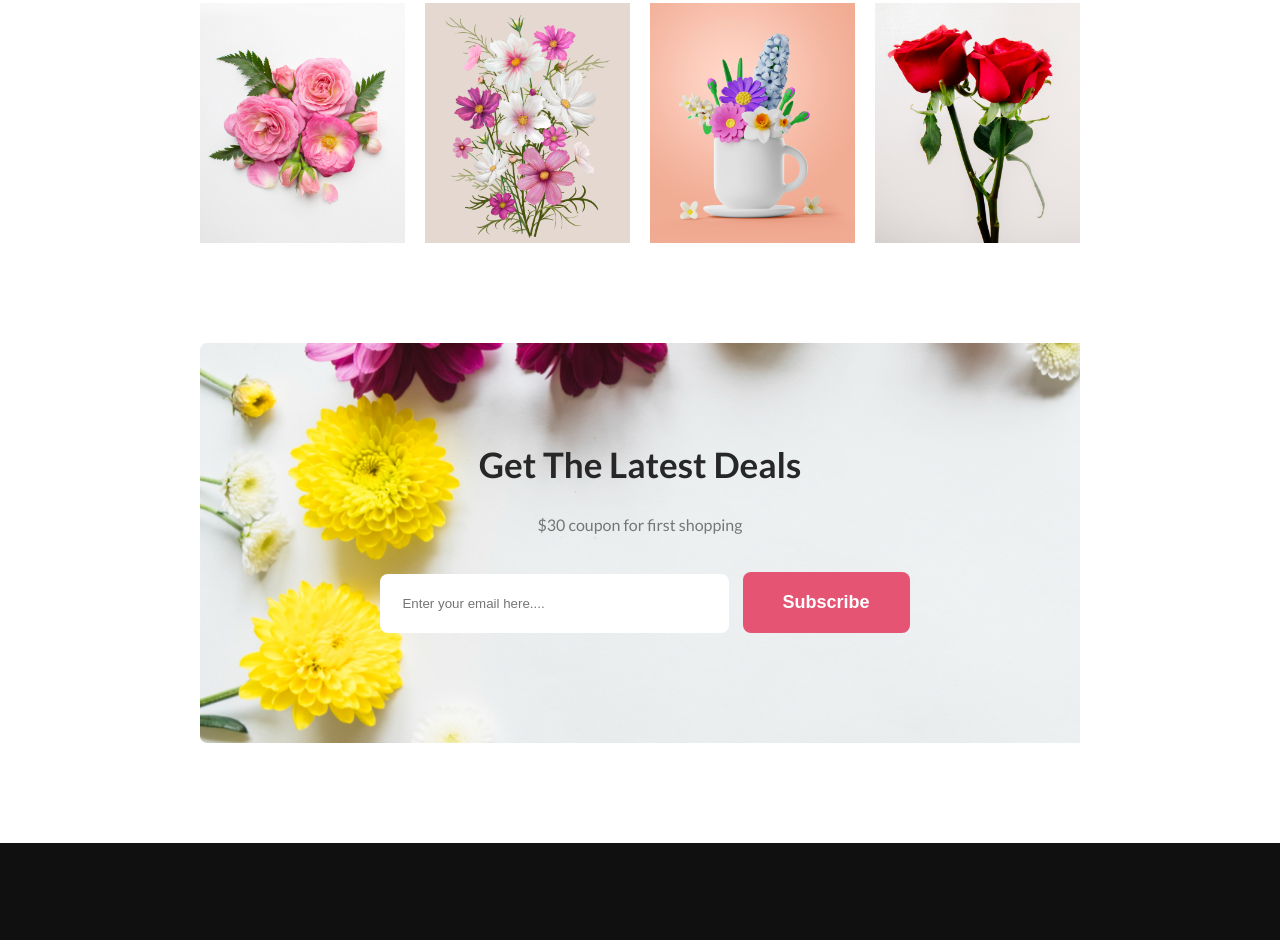
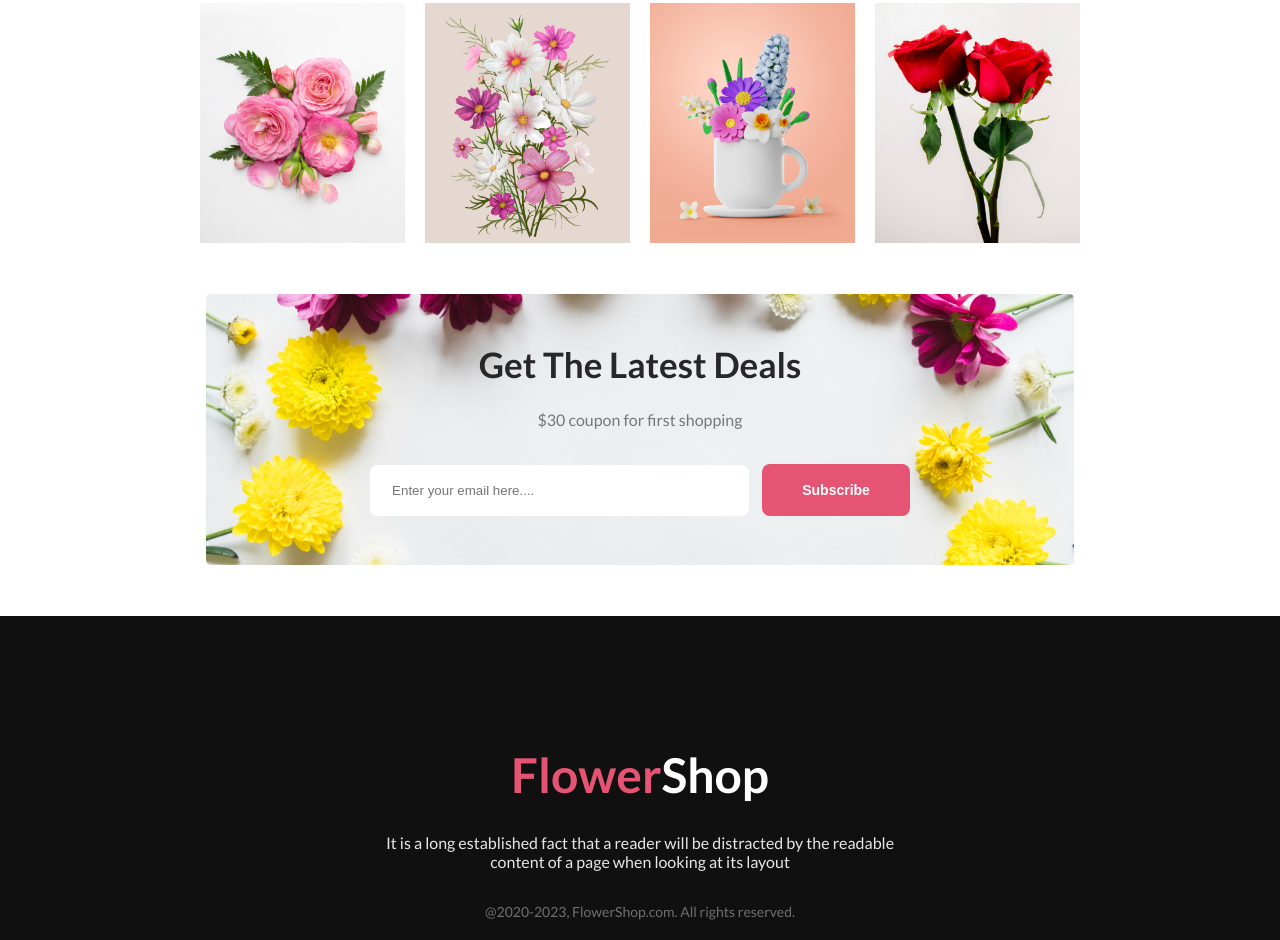
Before and after one commit to RawshanaraEity/flower-shop-website, a plain HTML site: page index.html in a window 1280 px wide. Shown: the part 2367-3307 px from the top of the page. Drawn offline with Linux system fonts and the light colour scheme.

Commit message:
deals section updated

```diff
--- a/index.html
+++ b/index.html
@@ -83,7 +83,7 @@
                 <h4 class="deals-title">Get The Latest Deals</h4>
                 <p class="deals-info">$30 coupon for first shopping</p>
                 <input type="email" placeholder="Enter your email here....">
-                <button class="btn-primary">Subscribe</button>
+                <button class="btn-primary btn-primary-1">Subscribe</button>
             </div>
         </section>
     </main>
--- a/style.css
+++ b/style.css
@@ -187,7 +187,7 @@ ul li a{
 /* insta section css */
 
 .insta {
-    padding: 100px 200px;
+    padding: 100px 200px 0px;
 }
 
 .insta-content {
@@ -221,16 +221,16 @@ ul li a{
 
 /* deals section css */
 .deals {
-    height: 400px;
-    margin: 0px 200px 100px 200px;
+    width: 868px;
+    margin: auto;
 
 }
 
 .deals-content {
     background-image: url('image/Rectangle\ 9.png');
     background-repeat: no-repeat;
-    background-size: cover;
-    width: 100%;
+    background-size: contain;
+    background-position: center center;
     padding: 100px 0;
     text-align: center;
 }
@@ -239,22 +239,26 @@ ul li a{
     color: #272727;
     font-size: 35px;
     font-weight: 700;
-    margin-bottom: 30px;
+    margin-bottom: 25px;
 }
 
 .deals-info {
     color: #27272799;
     font-size: 16px;
     font-weight: 400;
-    margin-bottom: 30px;
+    margin-bottom: 35px;
 }
 
 .deals-content input {
     background: #FFF;
     border: none;
     border-radius: 8px;
-    padding: 22px 150px 22px 22px;
-    margin: 10px;
+    padding: 18px 180px 18px 22px;
+    margin-right: 10px;
+}
+.deals-content .btn-primary-1{
+    font-size: 14px;
+    padding: 18px 40px;
 }
 
 /* footer section css */
```
